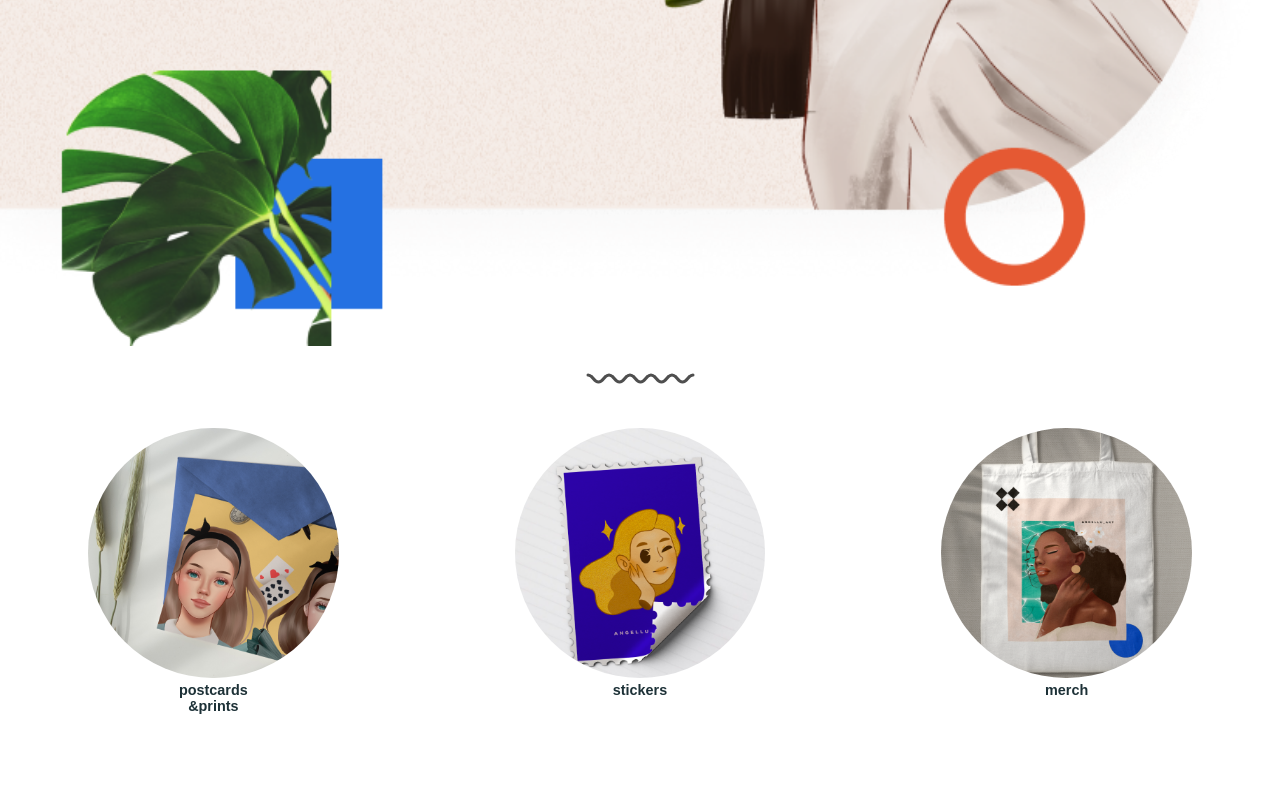
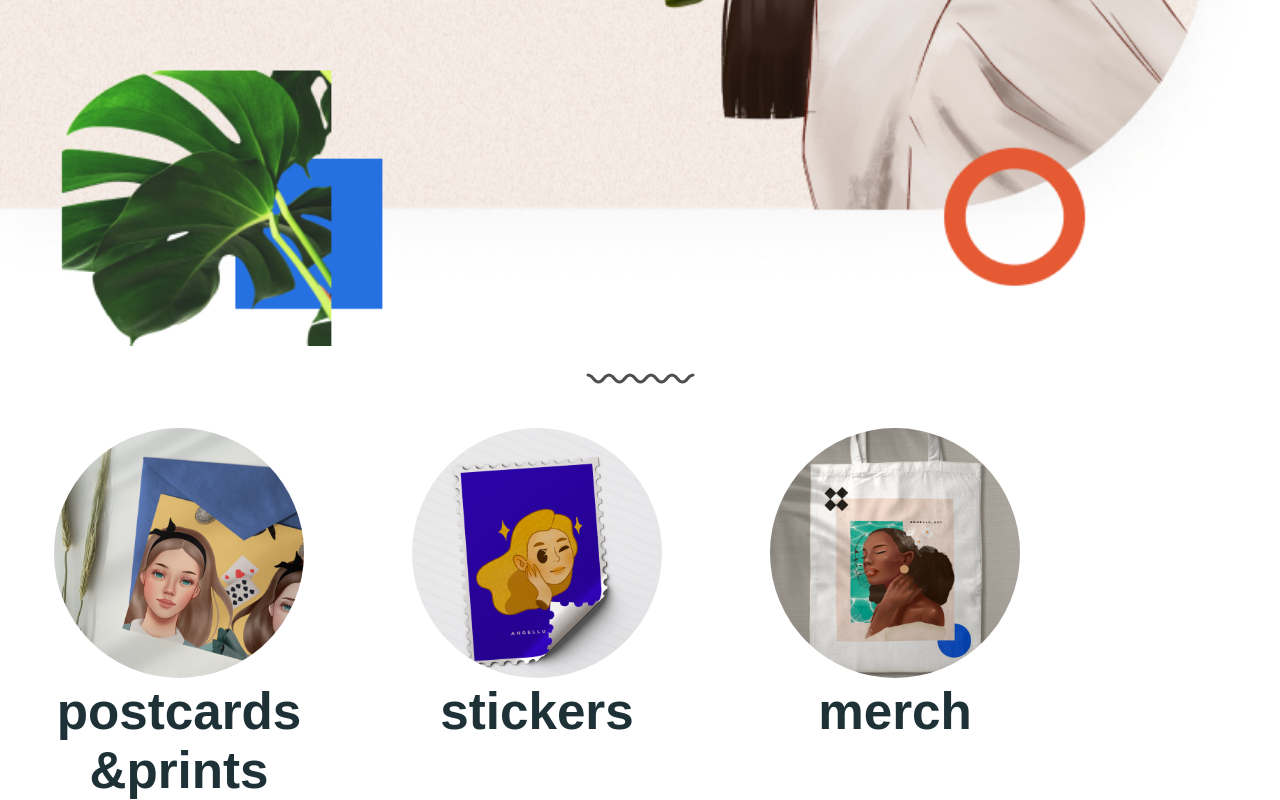
Before and after one commit to angellucruz16/angellu_art, a plain HTML site: page index.html in a window 1280 px wide. Shown: the part 642-1442 px from the top of the page. Before the commit the page ends 1356 px from the top, so only its background shows below. Drawn offline with Linux system fonts and the light colour scheme; a web font is replaced by a local one.

Commit message:
category size check

```diff
--- a/styles/category.scss
+++ b/styles/category.scss
@@ -10,7 +10,7 @@
   &__container {
     display: flex;
     flex-direction: row;
-    justify-content: space-around;
+
     padding-top: 40px;
     color: #1d3137;
     img {
@@ -18,7 +18,7 @@
       border-radius: 50%;
     }
     h2 {
-      font-size: 0.9em;
+      font-size: 4vw;
     }
   }
 }
--- a/styles/hero.scss
+++ b/styles/hero.scss
@@ -11,7 +11,6 @@
     color: #1d3137;
     position: absolute;
     top: 40%;
-    left: 0;
     transform: translate(0, -30%);
     width: 46vmin;
     align-items: end;
```
Also changed, not shown: styles/category.css, styles/hero.css, styles/main.css, 3 other files.
